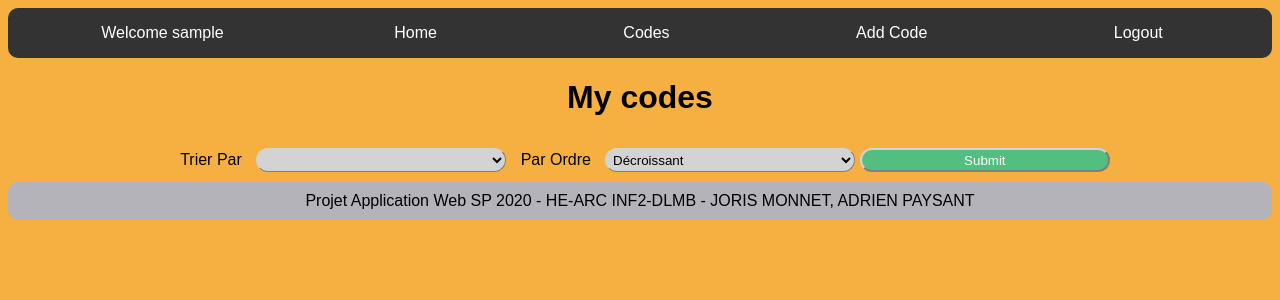
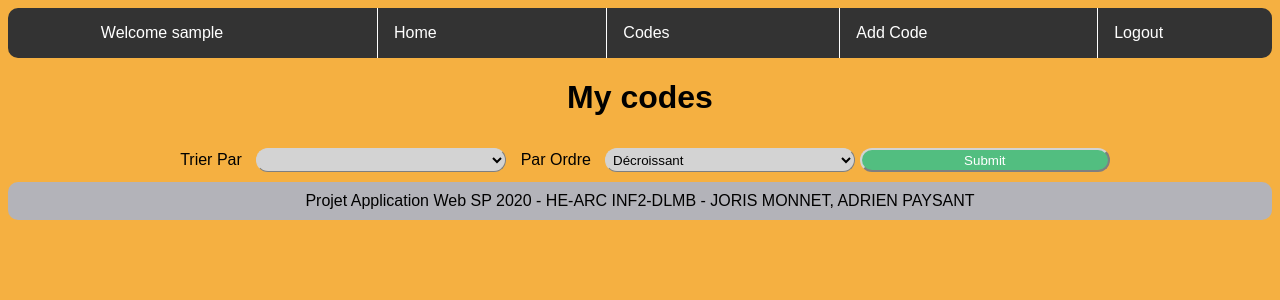
Before and after one commit to JorisMonnet/Parcode, a PHP site: page /AWb-g4-parcode/codes in a window 1280 px wide. Shown: the top 300 px of the page. Run offline with PHP 8.4, Linux system fonts and the light colour scheme; the visitor is signed in with stand-in values (Sample User, id 1); data that the repository does not hold is empty.

Commit message:
button of the n,avigation bar are more visible cf Objective User Interface

```diff
--- a/app/public/css/generalStyle.css
+++ b/app/public/css/generalStyle.css
@@ -80,6 +80,11 @@ li.groupsMenu {
 @media screen and (min-height: 550px) and (min-width: 500px) {
 	footer{
 		position: absolute;
+	}
+
+	li a, #groupsButton {
+		border-left-style: solid;
+		border-width: 1px;
 	}
 }
 
```
